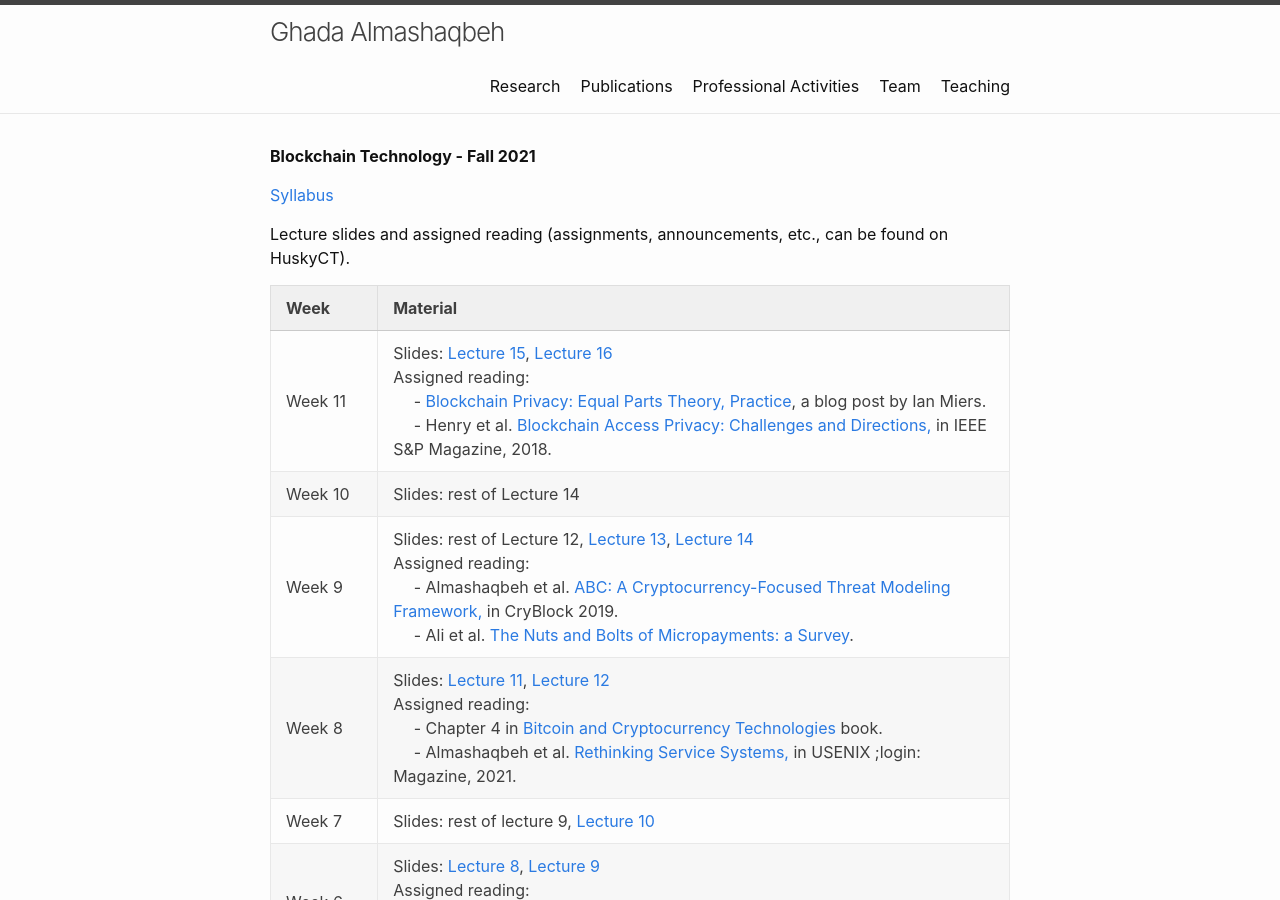
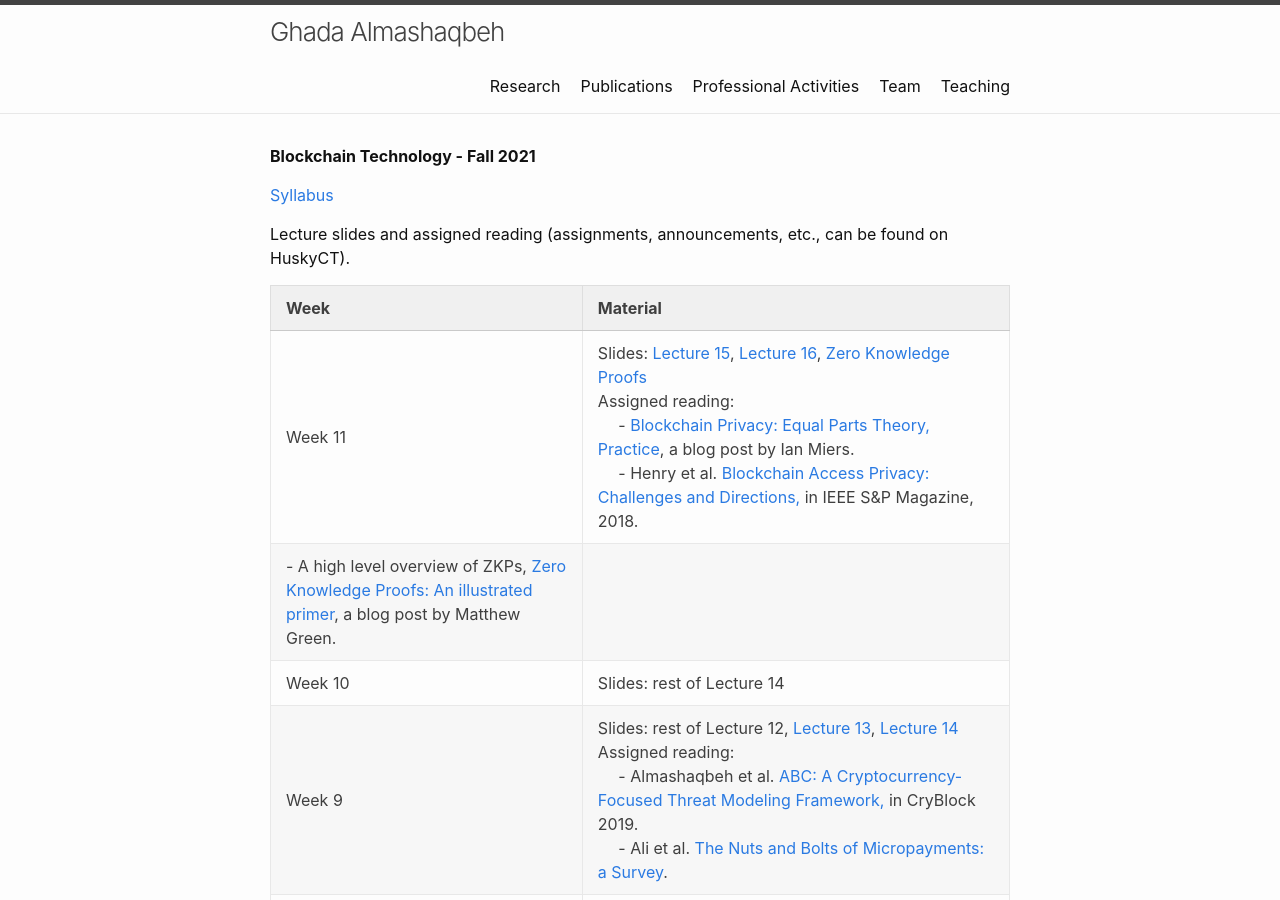
Before and after one commit to GhadaAlmashaqbeh/GhadaAlmashaqbeh.github.io, a Jekyll site: the page built from courses/blockchain-technology-f2021/index.md, in a window 1280 px wide and 900 px high. Built offline with Jekyll 4.4.1, drawn with Linux system fonts in a browser that asks for light colours.

Commit message:
update sldies

```diff
--- a/courses/blockchain-technology-f2021/index.md
+++ b/courses/blockchain-technology-f2021/index.md
@@ -10,7 +10,8 @@
 
 | Week&emsp;&emsp;| Material           |
 |----------|--------------------|
-| Week 11 | Slides: [Lecture 15](./lecture15.pdf), [Lecture 16](./lecture16.pdf) <br/> Assigned reading: <br/> &emsp; - [Blockchain Privacy: Equal Parts Theory, Practice](https://www.zfnd.org/blog/blockchain-privacy/), a blog post by Ian Miers. <br/> &emsp; - Henry et al. [Blockchain Access Privacy: Challenges and Directions,](https://www.cs.purdue.edu/homes/akate/publications/BlockchainAccessPrivacy_preprint.pdf) in IEEE S&P Magazine, 2018.|
+| Week 11 | Slides: [Lecture 15](./lecture15.pdf), [Lecture 16](./lecture16.pdf), [Zero Knowledge Proofs](./ZKP.pdf) <br/> Assigned reading: <br/> &emsp; - [Blockchain Privacy: Equal Parts Theory, Practice](https://www.zfnd.org/blog/blockchain-privacy/), a blog post by Ian Miers. <br/> &emsp; - Henry et al. [Blockchain Access Privacy: Challenges and Directions,](https://www.cs.purdue.edu/homes/akate/publications/BlockchainAccessPrivacy_preprint.pdf) in IEEE S&P Magazine, 2018. <br/>
+- A high level overview of ZKPs, [Zero Knowledge Proofs: An illustrated primer](https://blog.cryptographyengineering.com/2014/11/27/zero-knowledge-proofs-illustrated-primer/), a blog post by Matthew Green.|
 | Week 10 | Slides: rest of Lecture 14|
 | Week 9 | Slides: rest of Lecture 12, [Lecture 13](./lecture13.pdf), [Lecture 14](./lecture14.pdf) <br/> Assigned reading: <br/> &emsp; - Almashaqbeh et al. [ABC: A Cryptocurrency-Focused Threat Modeling Framework,](https://arxiv.org/abs/1903.03422) in CryBlock 2019. <br/> &emsp; - Ali et al. [The Nuts and Bolts of Micropayments: a Survey](https://arxiv.org/pdf/1710.02964.pdf). |
 | Week 8 | Slides: [Lecture 11](./lecture11.pdf), [Lecture 12](./lecture12.pdf) <br/> Assigned reading: <br/> &emsp; - Chapter 4 in [Bitcoin and Cryptocurrency Technologies](https://d28rh4a8wq0iu5.cloudfront.net/bitcointech/readings/princeton_bitcoin_book.pdf) book. <br/> &emsp; - Almashaqbeh et al. [Rethinking Service Systems,](https://www.usenix.org/publications/loginonline/rethinking-service-systems) in USENIX ;login: Magazine, 2021. |
```
Also changed, not shown: 3 other files.
